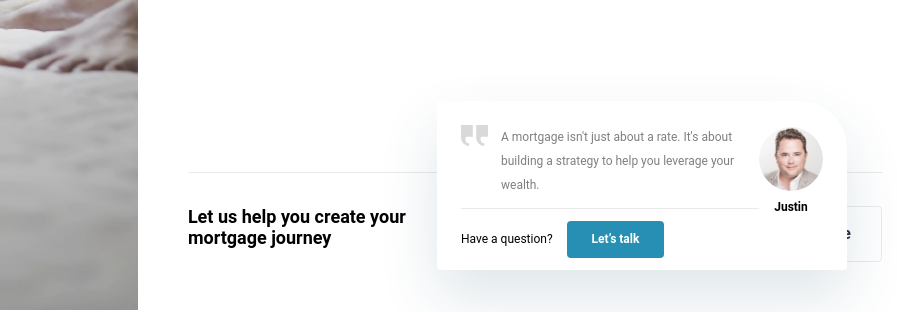
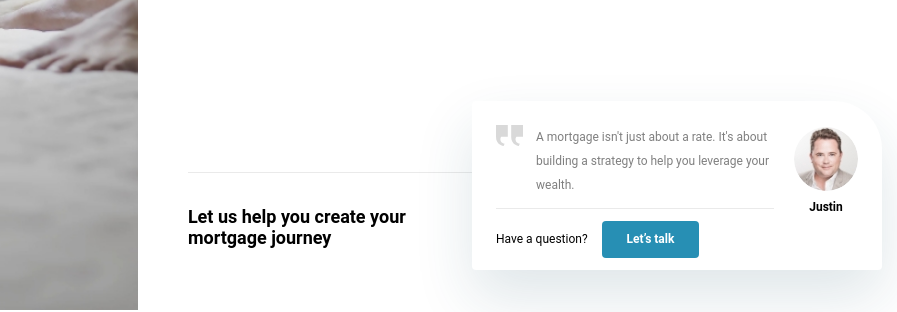
Before and after one commit to vladislav-vov/newamerican, a website built with webpack: page src/index.html in a window 1280 px wide. Shown: the part 490-802 px from the top of the page, 383-1280 px from the left. Built offline with nearby package versions, Linux system fonts and the light colour scheme; files whose address does not match are found by name.

Commit message:
Правки ширины попапа

```diff
--- a/src/html/_popup.html
+++ b/src/html/_popup.html
@@ -1,5 +1,5 @@
 <div class="popup">
-  <div class="row row--20">
+  <div class="row row-20">
     <div class="popup__content">
       <p class="popup__text">
         A mortgage isn't just about a rate. It's about building a strategy to help you leverage
--- a/src/js/modules/slider.js
+++ b/src/js/modules/slider.js
@@ -25,7 +25,9 @@ function slider() {
   const totalSlides = section.querySelector('.reviews__slider-total');
 
   const containerWidth = rootStyles.getPropertyValue('--containerWidth');
-  const containerPadding = rootStyles.getPropertyValue('--containerPadding');
+  const containerPadding = removeUnits(
+    rootStyles.getPropertyValue('--containerPadding'),
+  );
   const tablet = removeUnits(rootStyles.getPropertyValue('--tablet'));
   const mobile = removeUnits(rootStyles.getPropertyValue('--mobileSmall'));
 
--- a/src/scss/components/popup.scss
+++ b/src/scss/components/popup.scss
@@ -1,16 +1,15 @@
 .popup {
   position: fixed;
-  right: -100%;
+  right: 0;
   bottom: 40px;
+  transform: translateX(100%);
   max-width: 410px;
-  margin-left: 15px;
   padding: 24px 24px 12px;
   background-color: #fff;
   border-radius: 4px 48px 4px 4px;
   box-shadow: 0 27px 58px 0 rgba(25, 78, 96, 0.14);
   font-size: 12px;
   line-height: percent(24, 12);
-  transition: right 1s ease;
   z-index: 5;
 
   @media (max-width: $tablet) {
@@ -19,18 +18,14 @@
   }
 
   @media (max-width: $mobileSmall) {
-    max-width: 100%;
+    width: calc(100% - var(--containerPadding));
   }
 
   &--show {
-    right: 50px;
-
-    @media (max-width: $tablet) {
-      right: 20px;
-    }
+    transform: translateX(-15px);
+    transition: transform 0.8s ease;
 
     @media (max-width: $mobileSmall) {
-      right: 15px;
       bottom: 15px;
     }
   }
--- a/src/scss/helpers/vars.scss
+++ b/src/scss/helpers/vars.scss
@@ -23,7 +23,7 @@ $mobileSmall: 479.98px;
 :root {
   --animation-duration: 500ms;
   --maxContainerWidth: #{$maxWidthContainer};
-  --containerPadding: #{$containerPadding};
+  --containerPadding: #{$containerPadding}px;
   --containerWidth: #{$containerWidth};
   --tablet: #{$tablet};
   --mobileSmall: #{$mobileSmall};
```
